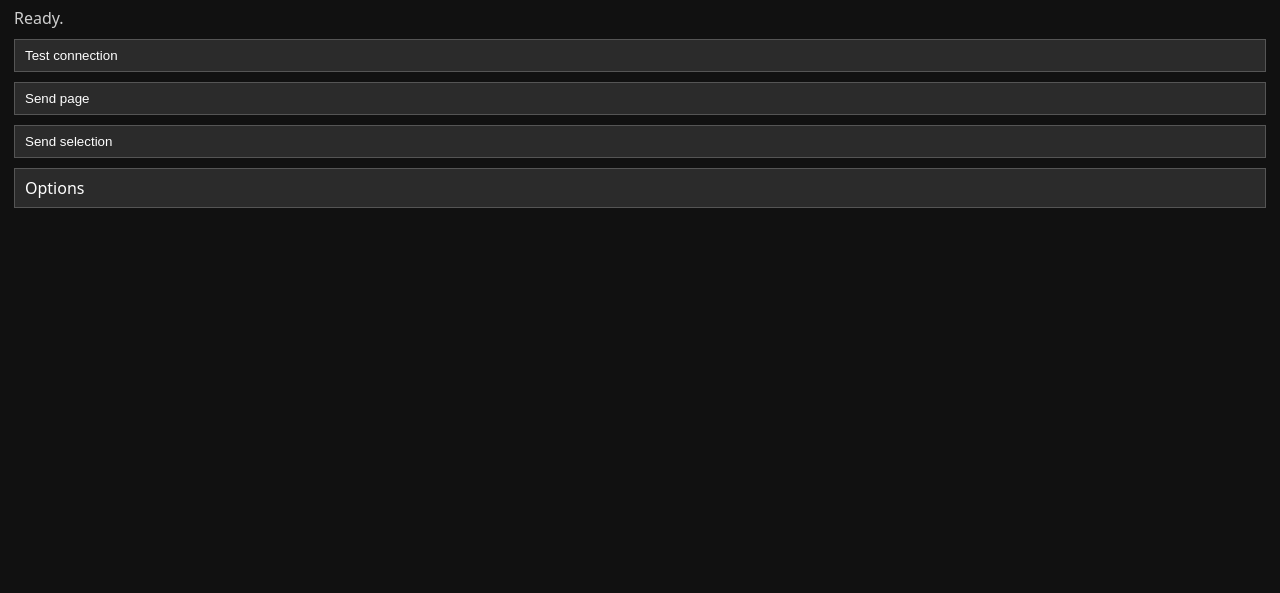
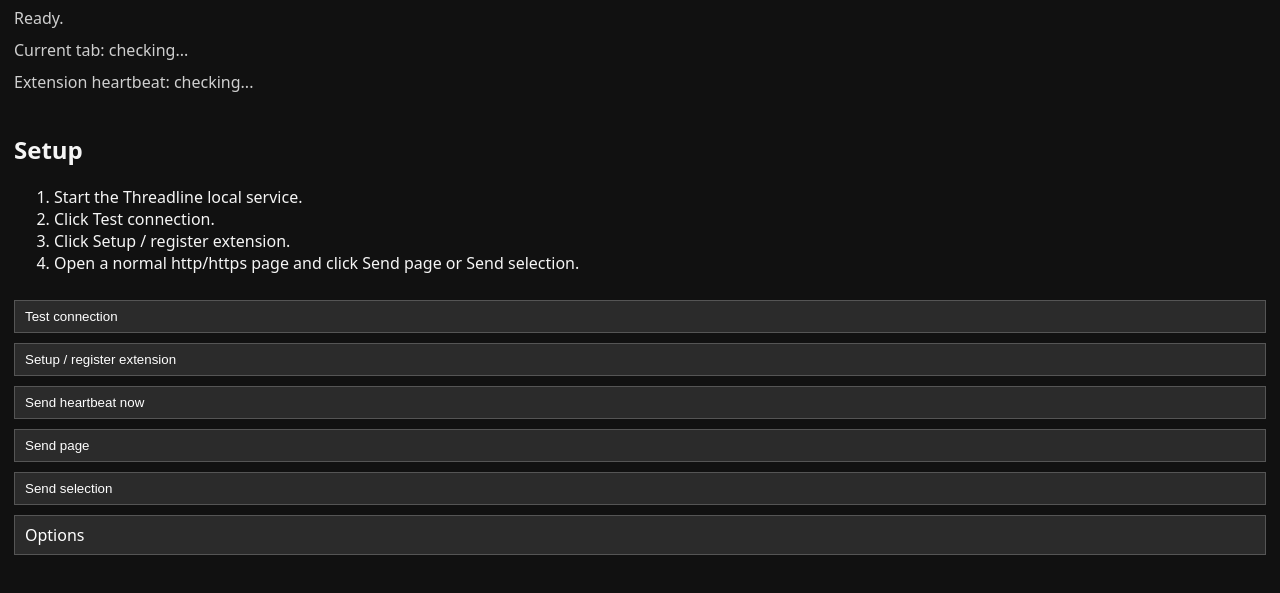
Before and after one commit to grumpystrongman/ThreadlineAI, a website with bundled scripts: page adapters/browser-extension/popup.html in a window 1280 px wide. Shown: the part 41-634 px from the top of the page. Built offline with nearby package versions, Linux system fonts and the light colour scheme.

Commit message:
Build 17: add browser extension setup flow

```diff
--- a/adapters/browser-extension/popup.html
+++ b/adapters/browser-extension/popup.html
@@ -9,7 +9,21 @@
   <main>
     <h1>ThreadlineAI</h1>
     <p id="status">Ready.</p>
+    <p id="currentTab">Current tab: checking...</p>
+    <p id="heartbeat">Extension heartbeat: checking...</p>
+    <p id="guidance" class="guidance"></p>
+    <section aria-label="Setup flow">
+      <h2>Setup</h2>
+      <ol>
+        <li>Start the Threadline local service.</li>
+        <li>Click Test connection.</li>
+        <li>Click Setup / register extension.</li>
+        <li>Open a normal http/https page and click Send page or Send selection.</li>
+      </ol>
+    </section>
     <button id="testConnection">Test connection</button>
+    <button id="setup">Setup / register extension</button>
+    <button id="heartbeatNow">Send heartbeat now</button>
     <button id="sendPage">Send page</button>
     <button id="sendSelection">Send selection</button>
     <a id="openOptions" href="options.html" target="_blank">Options</a>
```
